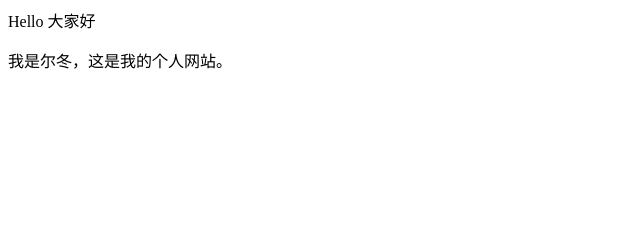
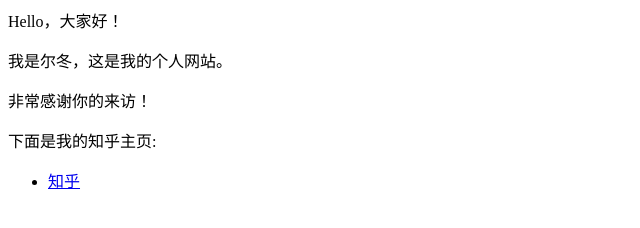
Before and after one commit to MrEarDo/MrEarDo.github.io, a plain HTML site: page index.html in a window 1280 px wide. Shown: the whole page, without its empty margins (0-640 px from the left). Drawn offline with Linux system fonts and the light colour scheme.

Commit message:
Update index.html

```diff
--- a/index.html
+++ b/index.html
@@ -1,2 +1,7 @@
-<p>Hello 大家好</p>
+<p>Hello，大家好！</p>
 <p>我是尔冬，这是我的个人网站。 </p>
+<p>非常感谢你的来访！</p>
+<p>下面是我的知乎主页:</p>
+<ul>
+  <li> <a href="https://www.zhihu.com/people/b533d9650cbc7b468ee1c095ed2677c0">知乎</a> </li>
+</ul>
```
